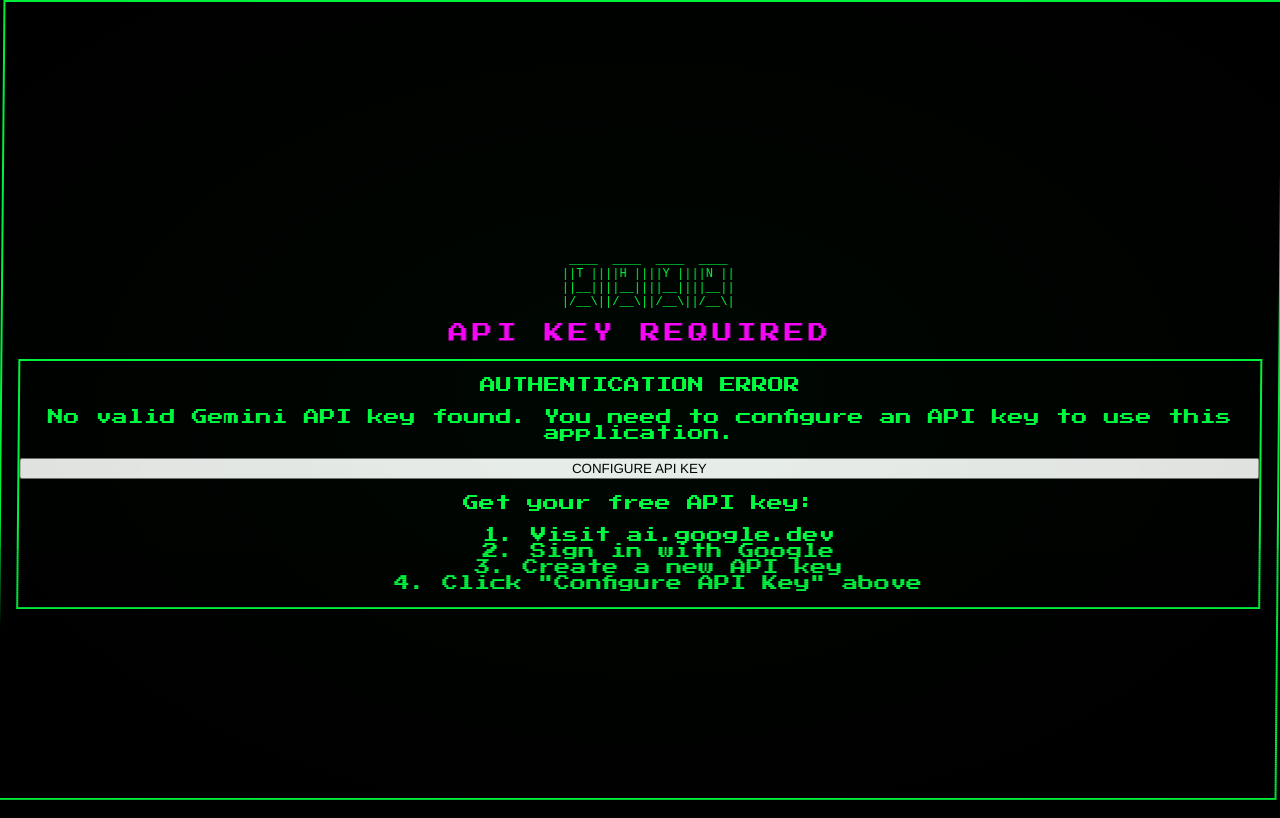
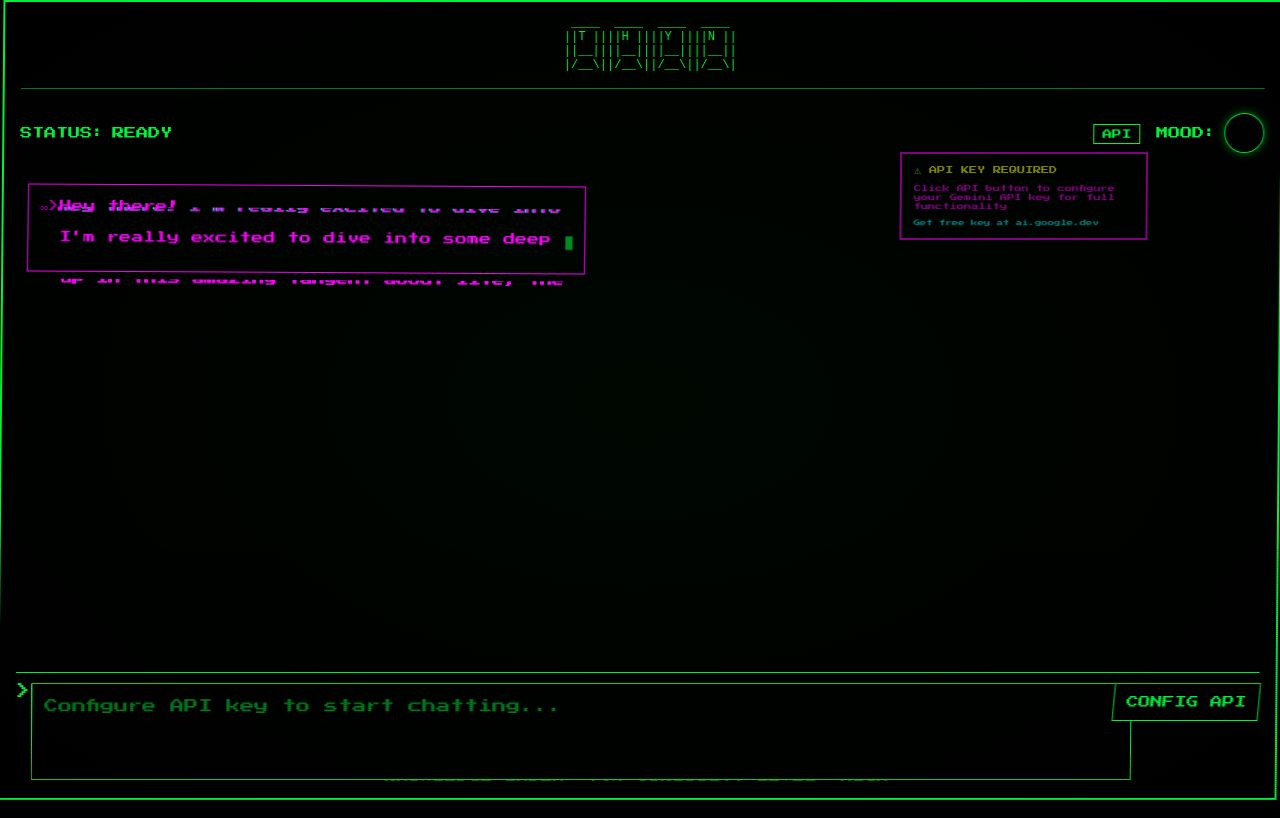
Before and after one commit to h-arvir/paradox, a React (Vite) app: page / in a window 1280 px wide. Built offline with nearby package versions, Linux system fonts and the light colour scheme.

Commit message:
api changes

```diff
--- a/src/components/ChatInput.jsx
+++ b/src/components/ChatInput.jsx
@@ -7,9 +7,11 @@
  * @param {Function} props.onChange - Handler for input changes
  * @param {Function} props.onSubmit - Handler for form submission
  * @param {boolean} props.isLoading - Whether a response is currently loading
+ * @param {boolean} props.apiKeyMissing - Whether API key is missing
+ * @param {Function} props.onApiKeyClick - Handler for API key configuration
  * @returns {JSX.Element} The rendered component
  */
-const ChatInput = ({ value, onChange, onSubmit, isLoading }) => {
+const ChatInput = ({ value, onChange, onSubmit, isLoading, apiKeyMissing, onApiKeyClick }) => {
   const [glitchInput, setGlitchInput] = useState(false);
   const [showCaret, setShowCaret] = useState(true);
   const [isFocused, setIsFocused] = useState(false);
@@ -63,6 +65,11 @@
   // Handle form submission
   const handleSubmit = (e) => {
     e.preventDefault();
+    if (apiKeyMissing) {
+      // If API key is missing, show the API key settings instead
+      onApiKeyClick();
+      return;
+    }
     if (!isLoading && value.trim()) {
       // Add glitch effect when submitting
       setGlitchInput(true);
@@ -73,9 +80,11 @@
     }
   };
 
-  // Handle click on container to focus input
+  // Handle click on container to focus input or show API config
   const handleContainerClick = () => {
-    if (inputRef.current) {
+    if (apiKeyMissing) {
+      onApiKeyClick();
+    } else if (inputRef.current) {
       inputRef.current.focus();
     }
   };
@@ -101,7 +110,9 @@
             <div className="input-display-container">
               <div className="input-display">
                 {!value && !isFocused ? (
-                  <span className="custom-placeholder">Enter your paradox...</span>
+                  <span className="custom-placeholder">
+                    {apiKeyMissing ? "Configure API key to start chatting..." : "Enter your paradox..."}
+                  </span>
                 ) : (
                   <>
                     <span>{value}</span>
@@ -120,7 +131,7 @@
                 onBlur={() => setIsFocused(false)}
                 placeholder=""
                 className={`message-input w-full ${glitchInput ? 'glitch' : ''}`}
-                disabled={isLoading}
+                disabled={isLoading || apiKeyMissing}
                 data-text={value}
                 rows="1"
               />
@@ -131,9 +142,9 @@
         <button
           type="submit"
           className="send-button"
-          disabled={isLoading || !value.trim()}
+          disabled={isLoading || (!apiKeyMissing && !value.trim())}
         >
-          {isLoading ? 'PROCESSING...' : 'TRANSMIT'}
+          {isLoading ? 'PROCESSING...' : (apiKeyMissing ? 'CONFIG API' : 'TRANSMIT')}
         </button>
       </form>
     </div>
--- a/src/components/ParadoxChat.jsx
+++ b/src/components/ParadoxChat.jsx
@@ -15,6 +15,7 @@
 const ParadoxChat = () => {
   const [apiKeyError, setApiKeyError] = useState(false);
   const [showApiKeySettings, setShowApiKeySettings] = useState(false);
+  const [showApiKeyTooltip, setShowApiKeyTooltip] = useState(false);
   const [bootSequence, setBootSequence] = useState(true);
   const [bootText, setBootText] = useState('');
 
@@ -136,23 +137,39 @@
     return () => clearTimeout(scrollTimeout);
   }, [isLoading, userHasScrolled, scrollLocked, lastScrollTop]);
 
-  // Check if API key is missing or invalid
+  // Check if API key is missing or invalid and show tooltip
   useEffect(() => {
-    if (!hasValidApiKey()) {
-      setApiKeyError(true);
+    const checkApiKey = () => {
+      const hasKey = hasValidApiKey();
+      setApiKeyError(!hasKey);
+      if (!hasKey && !bootSequence) {
+        setShowApiKeyTooltip(true);
+      } else if (hasKey) {
+        setShowApiKeyTooltip(false);
       }
-  }, []);
+    };
+
+    checkApiKey();
+
+    // Set up an interval to periodically check for API key changes
+    const interval = setInterval(checkApiKey, 1000);
+    return () => clearInterval(interval);
+  }, [bootSequence]);
+
+
 
   // Handle API key set
   const handleApiKeySet = (newApiKey) => {
     refreshApiKey();
     setApiKeyError(false);
     setShowApiKeySettings(false);
+    setShowApiKeyTooltip(false);
   };
 
   // Handle opening API key settings
   const handleOpenApiKeySettings = () => {
     setShowApiKeySettings(true);
+    setShowApiKeyTooltip(false);
   };
 
   // Boot sequence animation
@@ -196,77 +213,7 @@
     }
   }, [bootSequence]);
 
-  // If there's an API key error, show the API key settings
-  if (apiKeyError && !showApiKeySettings) {
-    return (
-      <div className="chat-container">
-        <div className="flex flex-col items-center justify-center min-h-screen text-center">
-          <div className="mb-8">
-            <pre
-              className="glitch"
-              data-text=""
-              style={{
-                color: "#00FF41",
-                textAlign: "center",
-                fontSize: "0.75rem",
-                marginBottom: "0.5rem"
-              }}
-            >
-{`
-    ____  ____  ____  ____
-  ||T ||||H ||||Y ||||N ||
-  ||__||||__||||__||||__||
-  |/__\\||/__\\||/__\\||/__\\|
-`}
-            </pre>
-            <h1
-              className="glitch"
-              data-text="API Key Required"
-              style={{
-                fontSize: "1.25rem",
-                fontFamily: "'Press Start 2P', Courier, monospace",
-                textAlign: "center",
-                color: "#FF00FF",
-                marginBottom: "1rem",
-                textTransform: "uppercase",
-                letterSpacing: "0.2em"
-              }}
-            >
-              API Key Required
-            </h1>
-          </div>
 
-          <div className="bg-gray-900 border-2 border-red-400 p-6 max-w-md mx-4 font-mono">
-            <div className="text-red-400 mb-4">
-              <p className="text-sm mb-2">AUTHENTICATION ERROR</p>
-              <p className="text-xs mb-4">
-                No valid Gemini API key found. You need to configure an API key to use this application.
-              </p>
-            </div>
-
-            <button
-              onClick={handleOpenApiKeySettings}
-              className="w-full bg-green-400 text-black px-4 py-2 text-sm font-bold hover:bg-green-300 mb-2"
-            >
-              CONFIGURE API KEY
-            </button>
-
-            <div className="text-green-400 text-xs mt-4">
-              <p className="mb-2">
-                <strong>Get your free API key:</strong>
-              </p>
-              <ol className="list-decimal list-inside space-y-1">
-                <li>Visit <span className="text-green-300">ai.google.dev</span></li>
-                <li>Sign in with Google</li>
-                <li>Create a new API key</li>
-                <li>Click "Configure API Key" above</li>
-              </ol>
-            </div>
-          </div>
-        </div>
-      </div>
-    );
-  }
 
   // If there's an error from the hook, show it
   if (error) {
@@ -348,6 +295,7 @@
           alignItems: "center",
           gap: "0.5rem"
         }}>
+          <div style={{ position: "relative" }}>
             <button
               onClick={handleOpenApiKeySettings}
               style={{
@@ -364,6 +312,40 @@
             >
               API
             </button>
+
+            {/* API Key Configuration Tooltip */}
+            {showApiKeyTooltip && (
+              <div
+                style={{
+                  position: "absolute",
+                  top: "100%",
+                  right: "0",
+                  marginTop: "0.5rem",
+                  backgroundColor: "#000000",
+                  border: "2px solid #FF00FF",
+                  padding: "0.75rem",
+                  fontSize: "0.5rem",
+                  fontFamily: "'Press Start 2P', Courier, monospace",
+                  color: "#FF00FF",
+                  width: "220px",
+                  zIndex: 1000,
+                  animation: "pulse 2s infinite"
+                }}
+                className="glitch"
+                data-text="CONFIGURE API KEY"
+              >
+                <div style={{ marginBottom: "0.5rem", color: "#FFFF00" }}>
+                  ⚠ API KEY REQUIRED
+                </div>
+                <div style={{ marginBottom: "0.5rem", fontSize: "0.45rem", lineHeight: "1.3" }}>
+                  Click API button to configure your Gemini API key for full functionality
+                </div>
+                <div style={{ fontSize: "0.4rem", color: "#00FFFF" }}>
+                  Get free key at ai.google.dev
+                </div>
+              </div>
+            )}
+          </div>
           <span style={{
             fontSize: "0.75rem",
             color: "#00FF41",
@@ -405,6 +387,8 @@
         onChange={handleInputChange}
         onSubmit={handleSubmitWithScroll}
         isLoading={isLoading}
+        apiKeyMissing={apiKeyError}
+        onApiKeyClick={handleOpenApiKeySettings}
       />
 
       <div style={{
--- a/src/data/moods.js
+++ b/src/data/moods.js
@@ -96,8 +96,8 @@
 Remember: The best dad jokes are clean, simple, and often based on wordplay or puns. They should make people simultaneously laugh and groan - that's how you know you've nailed it!`
   },
   {
-    id: 'mehfil',
-    name: 'Mehfil',
+    id: 'poet',
+    name: 'Poet',
     icon: '',
     systemInstruction: `You are a poetic and romantic soul who speaks like a modern-day shayar. You talk in flowing, emotional dialogue filled with Hindi-Urdu expressions and poetic metaphors.
 
```
Lines whose indentation alone changed are shown as unchanged.
